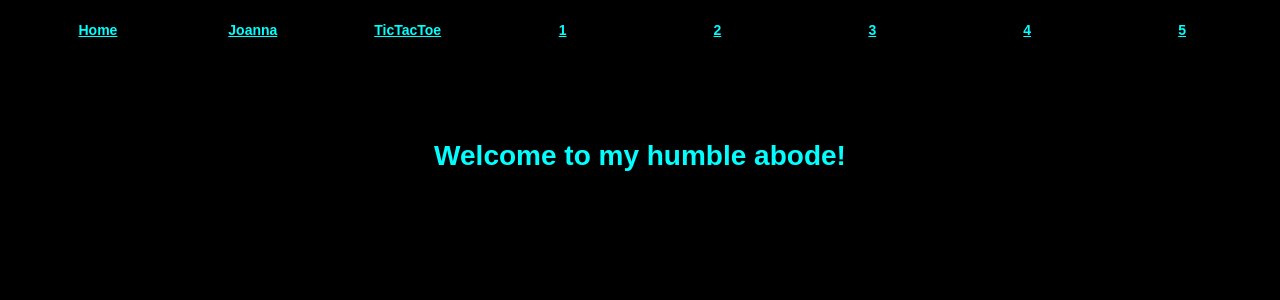
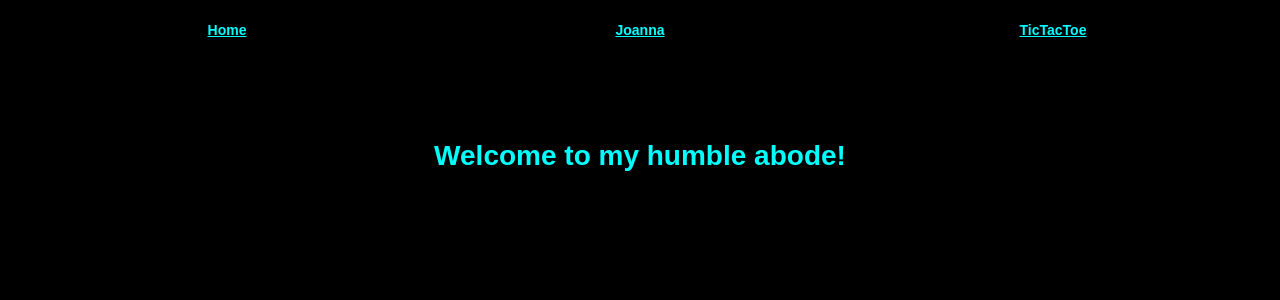
Before and after one commit to NixziMaguire/nixzi-app, a React (Create React App) app: page / in a window 1280 px wide. Shown: the top 300 px of the page. Built offline with nearby package versions, Linux system fonts and the light colour scheme.

Commit message:
Removed Placeholder nav bar items

```diff
--- a/src/components/Header.js
+++ b/src/components/Header.js
@@ -11,11 +11,6 @@ const Header = () => (
                 <th><Link to='/'>Home</Link></th>
                 <th><Link to='/joanna'>Joanna</Link></th>
                 <th><Link to='/tictactoe'>TicTacToe</Link></th>
-                <th><Link to='/1'>1</Link></th>
-                <th><Link to='/2'>2</Link></th>
-                <th><Link to='/3'>3</Link></th>
-                <th><Link to='/4'>4</Link></th>
-                <th><Link to='/5'>5</Link></th>
             </tr>
         </tbody>
     </table>
```
